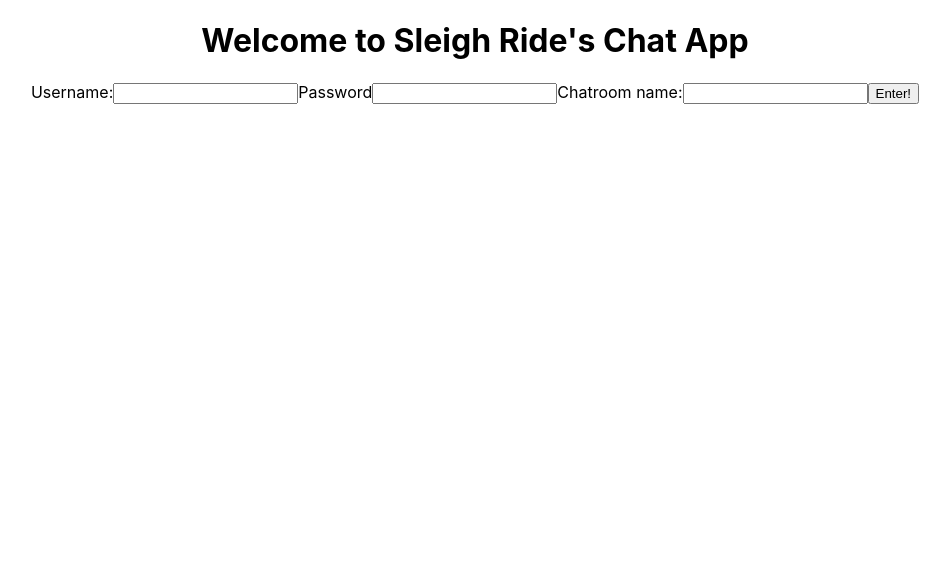
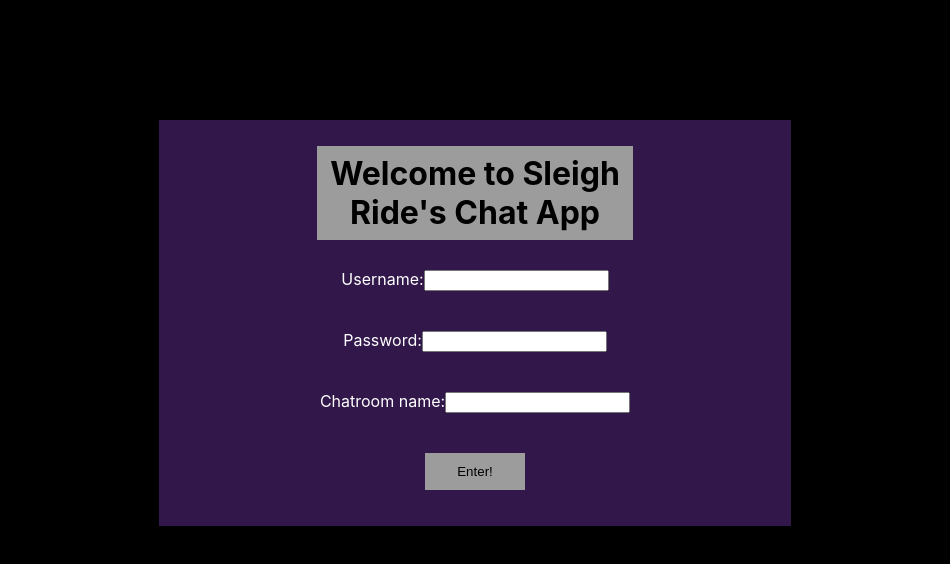
Before and after one commit to chboothby/messenger-app, a React (Create React App) app in the folder messenger-fe/: page / in a window 1280 px wide. Shown: the top 564 px of the page, without its empty margins (165-1115 px from the left). Built offline with nearby package versions, Linux system fonts and the light colour scheme.

Commit message:
added styling to LoginPage

```diff
--- a/messenger-fe/src/App.css
+++ b/messenger-fe/src/App.css
@@ -1,38 +1,36 @@
-.App {
-  text-align: center;
+body {
+  background: black;
 }
 
-.App-logo {
-  height: 40vmin;
-  pointer-events: none;
+.login-page {
+  background: rgb(50, 23, 75);
+  max-width: 600px;
+  text-align: center;
+  margin: 15vh auto;
+  padding: 1rem;
+}
+.login-page h1 {
+  max-width: 300px;
+  margin: 10px auto;
+  background: rgb(156, 156, 156);
+  padding: 0.5rem;
 }
 
-@media (prefers-reduced-motion: no-preference) {
-  .App-logo {
-    animation: App-logo-spin infinite 20s linear;
-  }
+form {
+  display: flex;
+  flex-direction: column;
+  width: 400px;
+  margin: 0 auto;
+  color: white;
+}
+input {
+  margin: 20px auto;
 }
 
-.App-header {
-  background-color: #282c34;
-  min-height: 100vh;
-  display: flex;
-  flex-direction: column;
-  align-items: center;
-  justify-content: center;
-  font-size: calc(10px + 2vmin);
-  color: white;
+button {
+  width: 100px;
+  border: none;
+  margin: 20px auto;
+  padding: 0.7rem;
+  background: rgb(156, 156, 156);
 }
-
-.App-link {
-  color: #61dafb;
-}
-
-@keyframes App-logo-spin {
-  from {
-    transform: rotate(0deg);
-  }
-  to {
-    transform: rotate(360deg);
-  }
-}
--- a/messenger-fe/src/Components/LoginPage.jsx
+++ b/messenger-fe/src/Components/LoginPage.jsx
@@ -17,7 +17,7 @@ class LoginPage extends Component {
 
   render() {
     return (
-      <div>
+      <div class="login-page">
         <h1>Welcome to Sleigh Ride's Chat App</h1>
         <form onChange={this.handleChange} onSubmit={this.handleSubmit}>
           <label>
@@ -25,7 +25,7 @@ class LoginPage extends Component {
             <input id="username" required type="text"></input>
           </label>
           <label>
-            Password
+            Password:
             <input id="password" type="text"></input>
           </label>
           <label>
```
Also changed, not shown: 1 other file (tests, documents, lock files or other folders).
